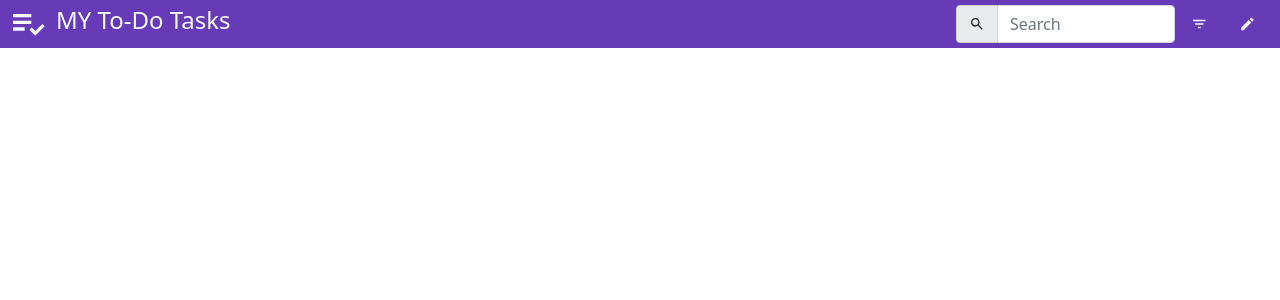
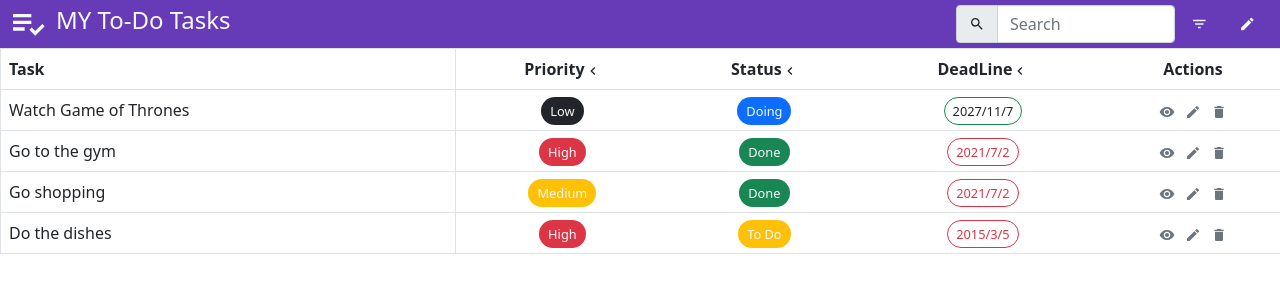
Before and after one commit to Alikooshesh/Advanced-Todo-ReactJS, a React (Create React App) app: page / in a window 1280 px wide. Shown: the top 300 px of the page. Built offline with nearby package versions, Linux system fonts and the light colour scheme.

Commit message:
create table and filters

```diff
--- a/src/App.tsx
+++ b/src/App.tsx
@@ -6,8 +6,12 @@ import 'bootstrap/dist/css/bootstrap.min.css';
 import './App.css';
 import Header from "./components/header/header";
 import {Button, Modal} from "react-bootstrap";
+import TodoTable from "./components/todoTable/TodoTable";
+import fakeTodos from "./data/fakeTodos";
+import {Itodo} from "./interfaces";
 
 function App() {
+    const [todoData , setTodoData] = useState<Itodo[]>(fakeTodos)
     const [modalShow, setModalShow] = useState(false);
 
   return (
@@ -16,6 +20,7 @@ function App() {
       <div className={"header"}>
         <Header setModalShow={setModalShow} modalShow={modalShow}></Header>
       </div>
+        <TodoTable todoData={todoData}></TodoTable>
 
     </div>
   );
--- a/src/components/tastController/taskController.tsx
+++ b/src/components/tastController/taskController.tsx
@@ -1,6 +1,6 @@
 import './taskController.css'
 import React, {useState} from "react";
-import {Button, Modal} from "react-bootstrap";
+import {Button, Form, Modal} from "react-bootstrap";
 import DtPicker from 'react-calendar-datetime-picker'
 import 'react-calendar-datetime-picker/dist/index.css'
 
@@ -20,19 +20,20 @@ const TaskModal:React.FC<ItaskModal> = (props) => {
                 <div className={"modal-body-div d-flex flex-column justify-content-center align-items-center p-3"}>
                     <input type="text" placeholder={"Task Name"} className={"w-100 mb-5 p-1 rounded"}/>
                     <div className={"w-100 d-flex justify-content-between mt-3 mb-5"}>
-                        <input list={"priority"} placeholder={"priority"} className={"w-25 p-1 rounded"}/>
-                        <input list={"status"} placeholder={"status"} className={"w-25 p-1 rounded"}/>
-                        <datalist id={"priority"}>
-                            <option value={"High"}></option>
-                            <option value={"Medium"}></option>
-                            <option value={"Low"}></option>
-                        </datalist>
 
-                        <datalist id={"status"}>
-                            <option value={"ToDO"}></option>
-                            <option value={"Doing"}></option>
-                            <option value={"Done"}></option>
-                        </datalist>
+                        <Form.Control as="select" custom>
+                            <option disabled>priority</option>
+                            <option>High</option>
+                            <option>Medium</option>
+                            <option>Low</option>
+                        </Form.Control>
+
+                        <Form.Control as="select" custom>
+                            <option disabled>status</option>
+                            <option>ToDO</option>
+                            <option>Doing</option>
+                            <option>Done</option>
+                        </Form.Control>
 
                         <DtPicker
                             onChange={setDate}
--- /dev/null
+++ b/src/components/todoTable/TodoTable.tsx
@@ -0,0 +1,122 @@
+import React, {useEffect, useState} from "react";
+import {MdKeyboardArrowLeft , MdKeyboardArrowUp , MdKeyboardArrowDown , MdVisibility , MdModeEdit , MdDelete} from "react-icons/md";
+import './todoTable.css'
+import {IlistSort, ItodoTable} from "../../interfaces";
+import {Table} from "react-bootstrap";
+
+const TodoTable:React.FC<ItodoTable> = (props) => {
+    const [todoData , setTodoData] = useState([...props.todoData])
+    const [listSort , setListSort] = useState<IlistSort>({priority : 0 , status : 0 , deadLine : 0})
+
+    function sortChangeButton(sort : string){
+        if (sort == "priority"){
+            const prioritySort = listSort.priority
+            if (prioritySort <2){
+                setListSort({priority : listSort.priority +1 , status : 0 , deadLine : 0})
+            }else {
+                setListSort({priority : 0 , status : 0 , deadLine : 0})
+            }
+        }
+        else if(sort == "status"){
+            const statusSort = listSort.status
+            if (statusSort <2){
+                setListSort({priority : 0 , status : listSort.status + 1 , deadLine : 0})
+            }else {
+                setListSort({priority : 0 , status : 0 , deadLine : 0})
+            }
+        }
+        else if(sort == "deadLine"){
+            const deadLineSort = listSort.deadLine
+            if (deadLineSort <2){
+                setListSort({priority : 0 , status : 0 , deadLine : listSort.deadLine + 1})
+            }else {
+                setListSort({priority : 0 , status : 0 , deadLine : 0})
+            }
+        }
+        else {
+            console.error("Wrong input for sortChange")
+        }
+
+    }
+
+    useEffect(()=>{
+        setTodoData([...props.todoData])
+        listSort.status == 1 && setTodoData([...todoData.sort((a,b) => a.status - b.status)])
+        listSort.status == 2 && setTodoData([...todoData.sort((a,b) => b.status - a.status)])
+
+        listSort.priority == 1 && setTodoData([...todoData.sort((a,b) => a.priority - b.priority)])
+        listSort.priority == 2 && setTodoData([...todoData.sort((a,b) => b.priority - a.priority)])
+
+        listSort.deadLine == 1 && setTodoData([...todoData.sort((a,b) => a.deadLine.getTime() - b.deadLine.getTime())])
+        listSort.deadLine == 2 && setTodoData([...todoData.sort((a,b) => b.deadLine.getTime() - a.deadLine.getTime())])
+    },[listSort])
+
+    return (
+        <>
+            {console.log({listSort})}
+            {console.log({todoData})}
+            <Table bordered hover>
+                <thead>
+                <tr>
+                    <th>Task</th>
+                    <th className={"clickable text-center border-0"} onClick={() => sortChangeButton("priority")}>Priority
+                        {listSort.priority == 0 && <i><MdKeyboardArrowLeft></MdKeyboardArrowLeft></i>}
+                        {listSort.priority == 1 && <i><MdKeyboardArrowDown></MdKeyboardArrowDown></i>}
+                        {listSort.priority == 2 && <i><MdKeyboardArrowUp></MdKeyboardArrowUp></i>}
+                    </th>
+                    <th className={"clickable text-center border-0"} onClick={() => sortChangeButton("status")}>Status
+                        {listSort.status == 0 && <i><MdKeyboardArrowLeft></MdKeyboardArrowLeft></i>}
+                        {listSort.status == 1 && <i><MdKeyboardArrowDown></MdKeyboardArrowDown></i>}
+                        {listSort.status == 2 && <i><MdKeyboardArrowUp></MdKeyboardArrowUp></i>}
+                    </th>
+                    <th className={"clickable text-center border-0"} onClick={() => sortChangeButton("deadLine")}>DeadLine
+                        {listSort.deadLine == 0 && <i><MdKeyboardArrowLeft></MdKeyboardArrowLeft></i>}
+                        {listSort.deadLine == 1 && <i><MdKeyboardArrowDown></MdKeyboardArrowDown></i>}
+                        {listSort.deadLine == 2 && <i><MdKeyboardArrowUp></MdKeyboardArrowUp></i>}
+                    </th>
+                    <th className={"text-center border-0"}>Actions</th>
+                </tr>
+                </thead>
+                <tbody>
+                {todoData.map(item => {
+                    return(
+                        <tr>
+                            <td>{item.text}</td>
+                            <td className={"text-center border-0"}><span>
+                                {item.priority == 0 && <span className={"status-td p-1 pr-2 px-2 bg-dark text-light"}>Low</span>}
+                                {item.priority == 1 && <span className={"status-td p-1 pr-2 px-2 bg-warning text-light"}>Medium</span>}
+                                {item.priority == 2 && <span className={"status-td p-1 pr-2 px-2 bg-danger text-light"}>High</span>}
+                            </span></td>
+
+
+                            <td className={"text-center border-0"}><span>
+                                {item.status == 0 && <span className={"status-td p-1 pr-2 px-2 bg-warning text-light"}>To Do</span>}
+                                {item.status == 1 && <span className={"status-td p-1 pr-2 px-2 bg-primary text-light"}>Doing</span>}
+                                {item.status == 2 && <span className={"status-td p-1 pr-2 px-2 bg-success text-light"}>Done</span>}
+                            </span></td>
+
+
+                            <td className={"text-center border-0"}><span>
+                                {item.deadLine <= new Date(Date.now()+(1000*60*60*24)) ?
+                                    <span className={"deadLine-td p-1 pr-2 px-2 border-danger text-danger"}>{`${item.deadLine.getFullYear()}/${item.deadLine.getMonth()+1}/${item.deadLine.getDate()}`}</span> :
+                                    <span className={"deadLine-td p-1 pr-2 px-2 border-success text-ssuccess"}>{`${item.deadLine.getFullYear()}/${item.deadLine.getMonth()+1}/${item.deadLine.getDate()}`}</span>}
+                            </span></td>
+
+                            <td className={"text-center border-0"}><div className={"d-flex justify-content-center"}>
+                                <div className={"w-50 d-flex justify-content-around"}>
+                                    <span className={"clickable text-secondary"}><MdVisibility></MdVisibility></span>
+                                    <span className={"clickable text-secondary"}><MdModeEdit></MdModeEdit></span>
+                                    <span className={"clickable text-secondary"}><MdDelete></MdDelete></span>
+                                </div>
+                            </div></td>
+                        </tr>
+                    )
+                })}
+
+                </tbody>
+            </Table>
+        </>
+    )
+}
+
+export default TodoTable
--- /dev/null
+++ b/src/components/todoTable/todoTable.css
@@ -0,0 +1,14 @@
+.deadLine-td , .status-td{
+    font-size: 80%;
+    border: 1px solid red;
+    border-radius: 2.5rem;
+}
+
+.status-td{
+    border-color: transparent;
+}
+
+.clickable:hover{
+    cursor: pointer;
+    color: black !important;
+}
--- /dev/null
+++ b/src/data/fakeTodos.tsx
@@ -0,0 +1,30 @@
+import {Itodo} from "../interfaces";
+
+const fakeTodos : Itodo[] = [
+    {
+        text : "Watch Game of Thrones",
+        priority : 0,
+        status : 1,
+        deadLine : new Date(1825581987368)
+    },
+    {
+        text : "Go to the gym",
+        priority : 2,
+        status : 2,
+        deadLine : new Date()
+    },
+    {
+        text : "Go shopping",
+        priority : 1,
+        status : 2,
+        deadLine : new Date()
+    },
+    {
+        text : "Do the dishes",
+        priority : 2,
+        status : 0,
+        deadLine : new Date(1425581987368)
+    }
+]
+
+export default fakeTodos
```
Also changed, not shown: src/interfaces.ts (+17 -0 lines).
